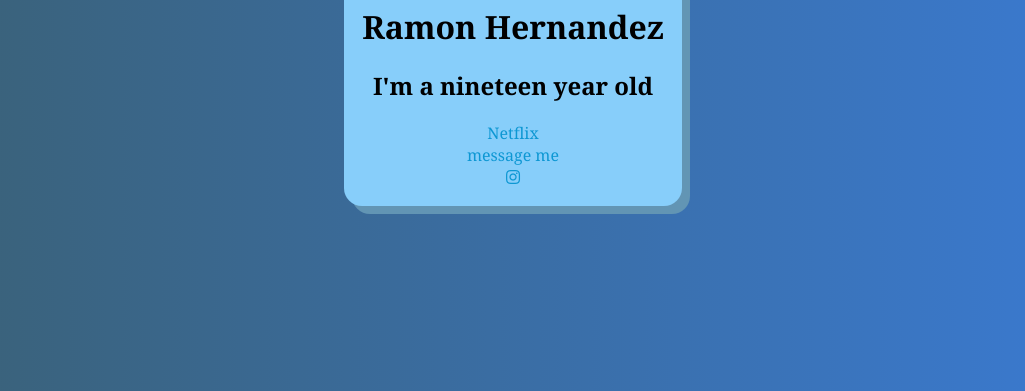
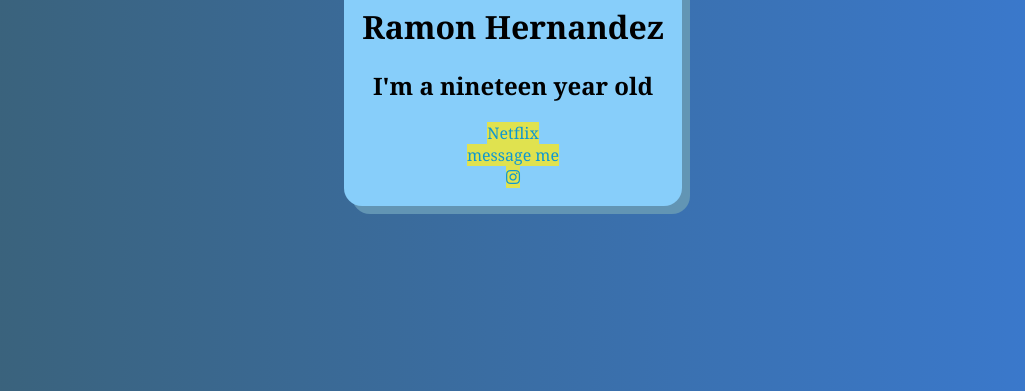
Before and after one commit to rhernandez2601/Enlight-Personal-Website, a plain HTML site: page index.html in a window 1280 px wide. Shown: the part 425-816 px from the top of the page, without its empty margins (127-1152 px from the left). Drawn offline with Linux system fonts and the light colour scheme.

Commit message:
Link font/color changed

```diff
--- a/style.css
+++ b/style.css
@@ -19,6 +19,7 @@ img {
 }
 a {
   color: #0d97d3;
+  background-color: rgb(224, 226, 79);
   text-decoration: none;
 }
 a:hover {
```
